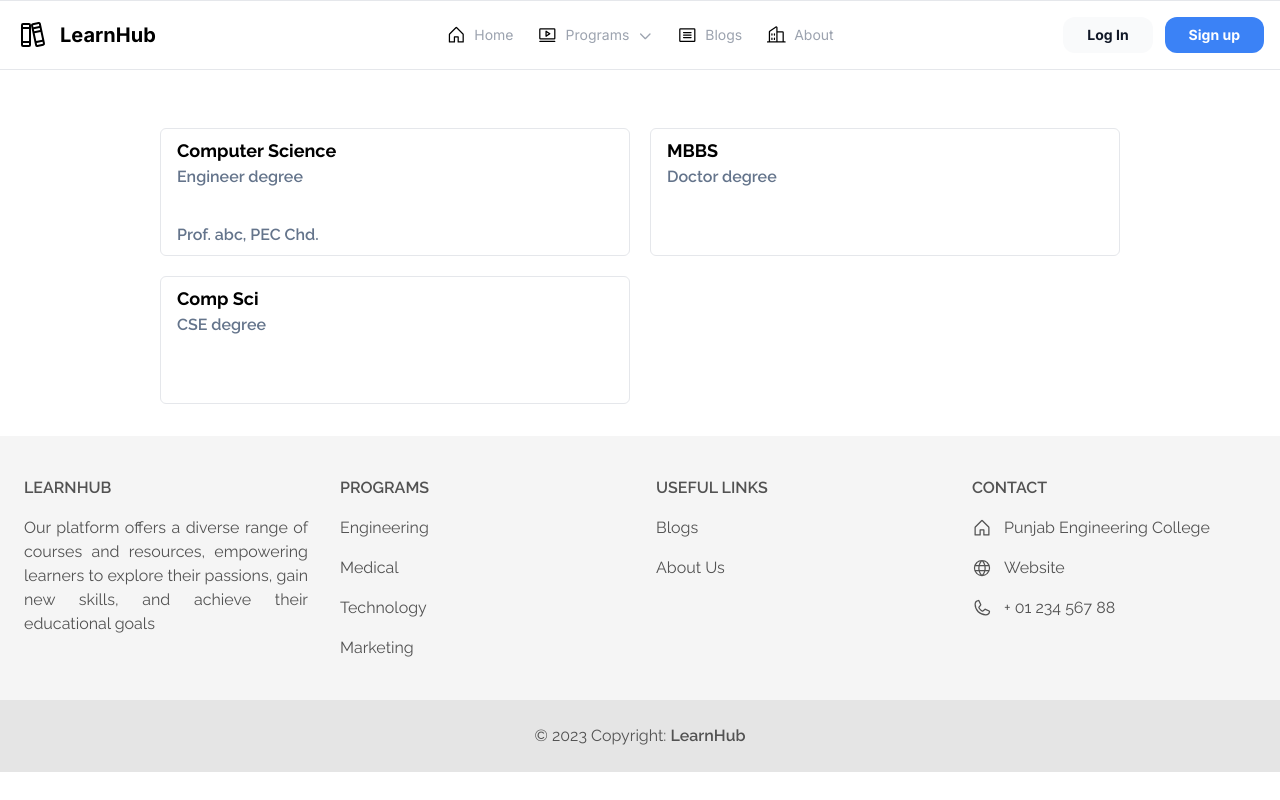
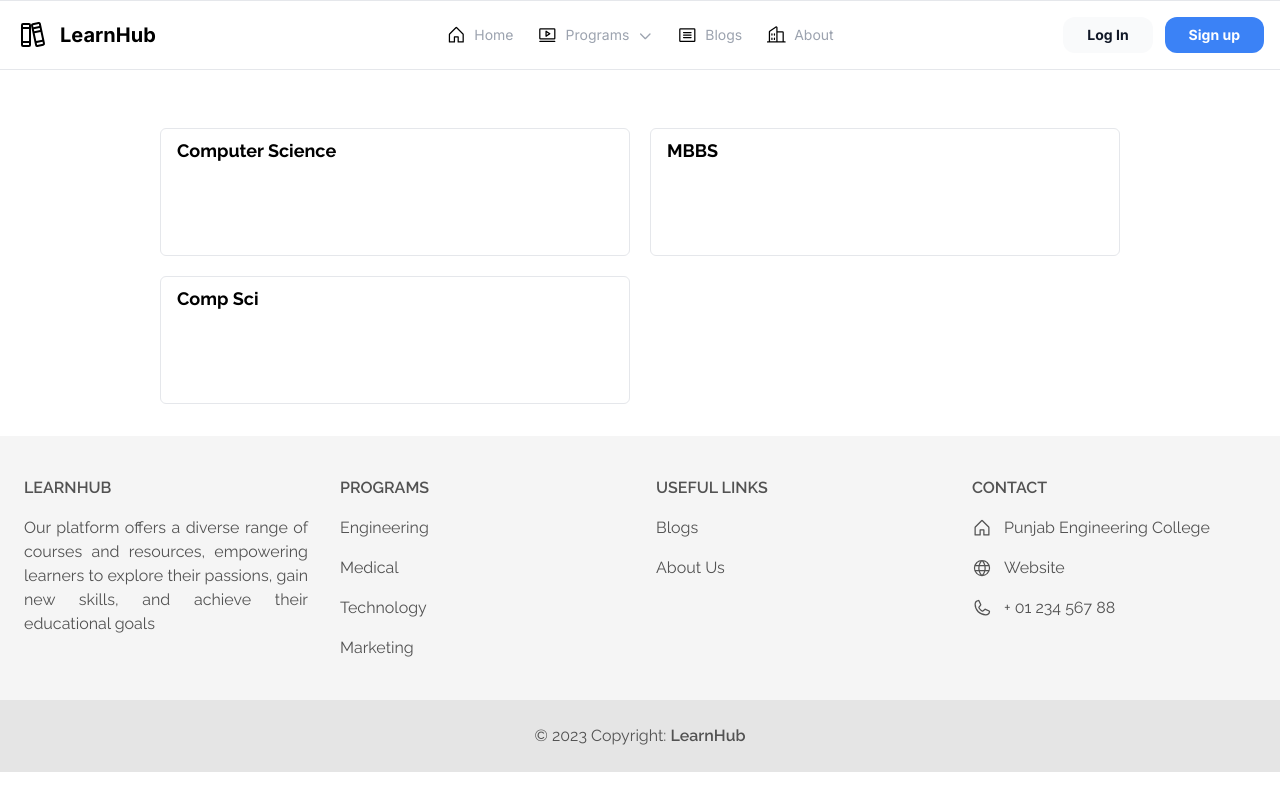
Before and after one commit to anshRS/LearnHub, a Next.js app in the folder client/: page /programs in a window 1280 px wide. Built offline with nearby package versions, Linux system fonts and the light colour scheme.

Commit message:
Modified Program component

```diff
--- a/client/src/components/Program.jsx
+++ b/client/src/components/Program.jsx
@@ -1,16 +1,14 @@
-export default function program(params){
+export default function program(props){
     return(
         <div className="h-32 w-full bg-white p-2 pl-4 border rounded-md hover:shadow-md flex justify-between flex-col">
             <div>
-                <h1 className="text-black font-bold text-lg">{params.name}</h1>
-                <p className="text-slate-500 font-semibold">{params.description}</p>
+                <h1 className="text-black font-bold text-lg">{props.name}</h1>
+                <p className="text-slate-500 font-semibold">{props.discipline}</p>
             </div>
 
 
-            <p className="text-slate-500 font-semibold">{params.author}</p>
+            <p className="text-slate-500 font-semibold">{props.metadata}</p>
 
         </div>
     )
 }
-
-//  currently params has name, description and author
```
